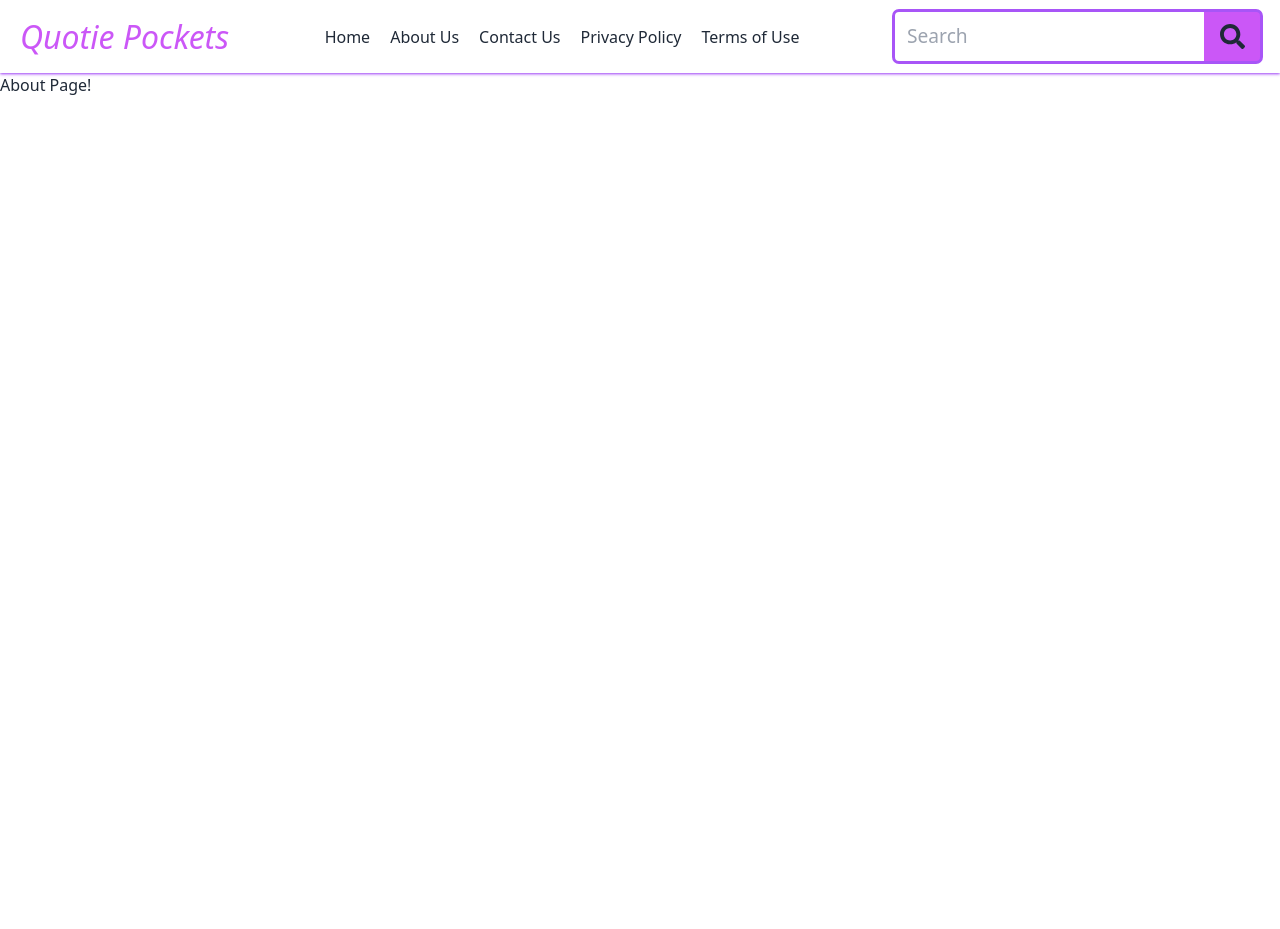
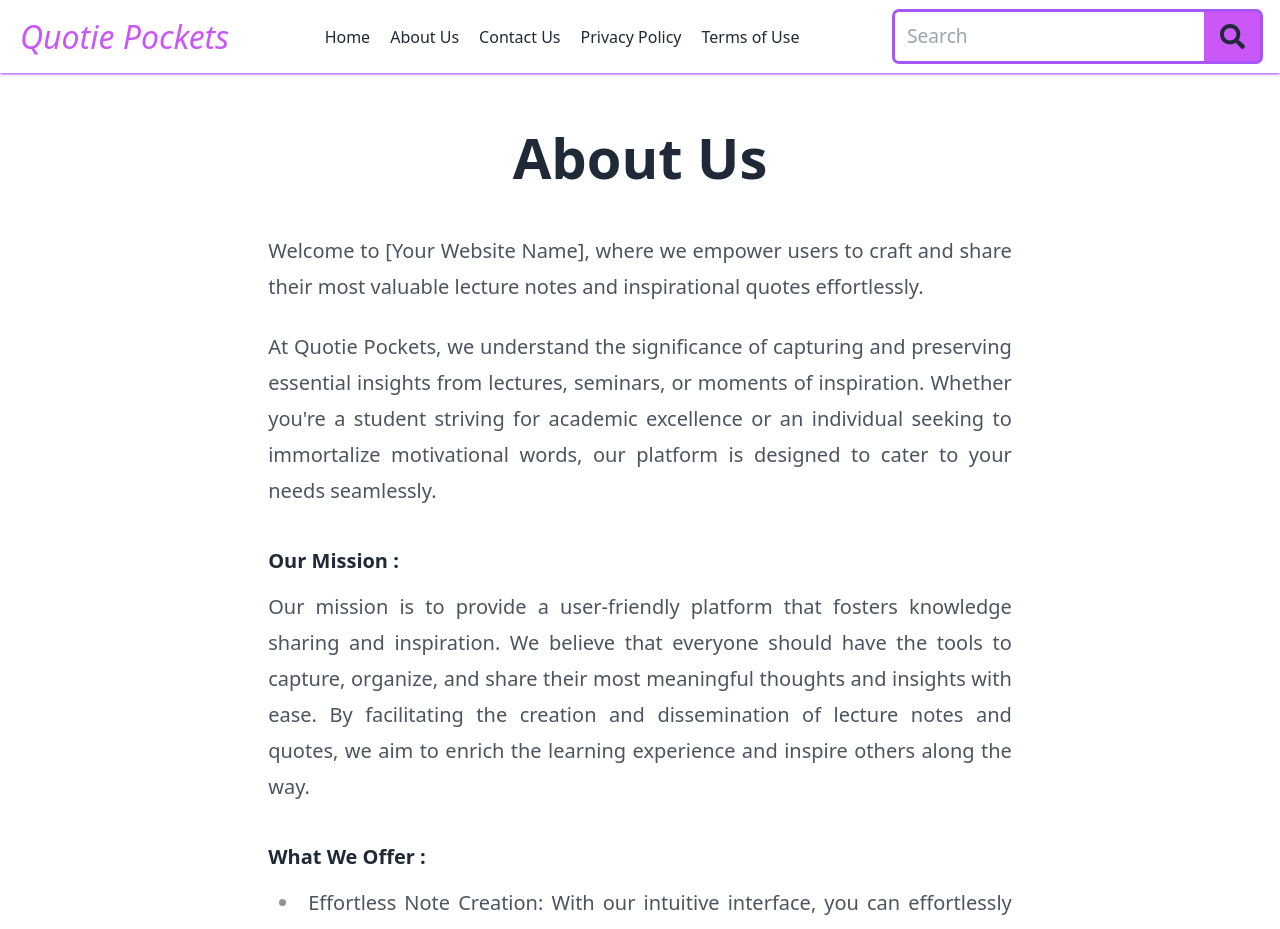
Before and after one commit to VikasMeshram2708/Quotie-Pockets, a React app: page /about in a window 1280 px wide. Shown: the top 929 px of the page. Before the commit the page ends 800 px from the top, so only its background shows below. Built offline with nearby package versions, Linux system fonts and the light colour scheme; the HTML template or start-up script is replaced by a standard one.

Commit message:
:fire: Created About Us page.

```diff
--- a/package.json
+++ b/package.json
@@ -16,6 +16,7 @@
     "react-router-dom": "^6.22.1"
   },
   "devDependencies": {
+    "@tailwindcss/typography": "^0.5.10",
     "@types/react": "^18.2.56",
     "@types/react-dom": "^18.2.19",
     "@typescript-eslint/eslint-plugin": "^7.0.2",
--- a/src/page/About.tsx
+++ b/src/page/About.tsx
@@ -1,7 +1,79 @@
 export default function About() {
-    return (
-      <section>
-        <h1>About Page!</h1>
-      </section>
-    );
-  }
+  return (
+    <article className="prose lg:prose-xl text-justify mt-14 mx-auto">
+      <div>
+        <h1 className="text-center">About Us</h1>
+        <p>
+          Welcome to [Your Website Name], where we empower users to craft and
+          share their most valuable lecture notes and inspirational quotes
+          effortlessly.
+        </p>
+
+        <p>
+          At Quotie Pockets, we understand the significance of capturing and
+          preserving essential insights from lectures, seminars, or moments of
+          inspiration. Whether you're a student striving for academic excellence
+          or an individual seeking to immortalize motivational words, our
+          platform is designed to cater to your needs seamlessly.
+        </p>
+      </div>
+
+      <div>
+        <h4>Our Mission :</h4>
+        <p>
+          Our mission is to provide a user-friendly platform that fosters
+          knowledge sharing and inspiration. We believe that everyone should
+          have the tools to capture, organize, and share their most meaningful
+          thoughts and insights with ease. By facilitating the creation and
+          dissemination of lecture notes and quotes, we aim to enrich the
+          learning experience and inspire others along the way.
+        </p>
+      </div>
+
+      <div>
+        <h4>What We Offer :</h4>
+        <ul>
+          <li>
+            Effortless Note Creation: With our intuitive interface, you can
+            effortlessly organize your lecture notes or quotes, ensuring that
+            valuable information is easily accessible whenever you need it.
+          </li>
+          <li>
+            Seamless Sharing: Share your insights with friends, classmates, or
+            the world at large with just a few clicks. Our sharing features make
+            it simple to disseminate knowledge and inspiration across various
+            platforms and social media channels.
+          </li>
+          <li>
+            Community Engagement: Join a vibrant community of learners and
+            thinkers who are passionate about sharing knowledge and spreading
+            inspiration. Connect with like-minded individuals, engage in
+            meaningful discussions, and discover new perspectives.
+          </li>
+        </ul>
+      </div>
+
+      <div>
+        <h4>Why Choose Us :</h4>
+        <ul>
+          <li>
+            User-Centric Design: We prioritize user experience above all else,
+            ensuring that our platform is intuitive, efficient, and tailored to
+            meet your needs.
+          </li>
+          <li>
+            Privacy and Security: Your privacy and security are paramount to us.
+            We employ robust measures to safeguard your data and ensure that
+            your information remains confidential at all times.
+          </li>
+          <li>
+            Continuous Improvement: We are committed to continuously improving
+            our platform based on user feedback and evolving trends. Your input
+            helps us enhance our features and services to better serve you.
+          </li>
+        </ul>
+      </div>
+      <p>Join us at Quotie Pockets and embark on a journey of knowledge sharing, inspiration, and personal growth. Together, let's create, share, and inspire greatness.</p>
+    </article>
+  );
+}
--- a/tailwind.config.js
+++ b/tailwind.config.js
@@ -8,5 +8,5 @@ export default {
   daisyui: {
     themes: ["light", "dark", "cupcake", "black"],
   },
-  plugins: [require("daisyui")],
+  plugins: [require("daisyui"), require("@tailwindcss/typography")],
 };
```
Also changed, not shown: 1 other file (tests, documents, lock files or other folders).
